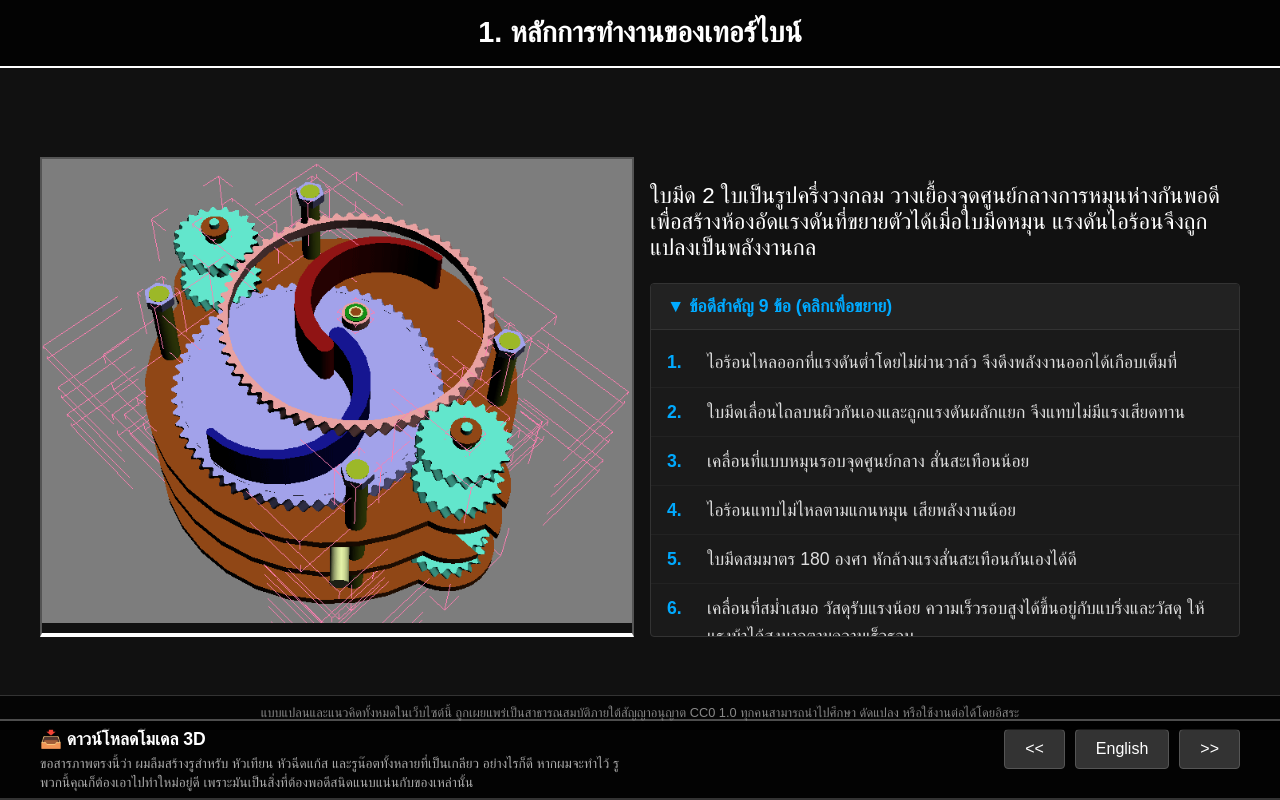
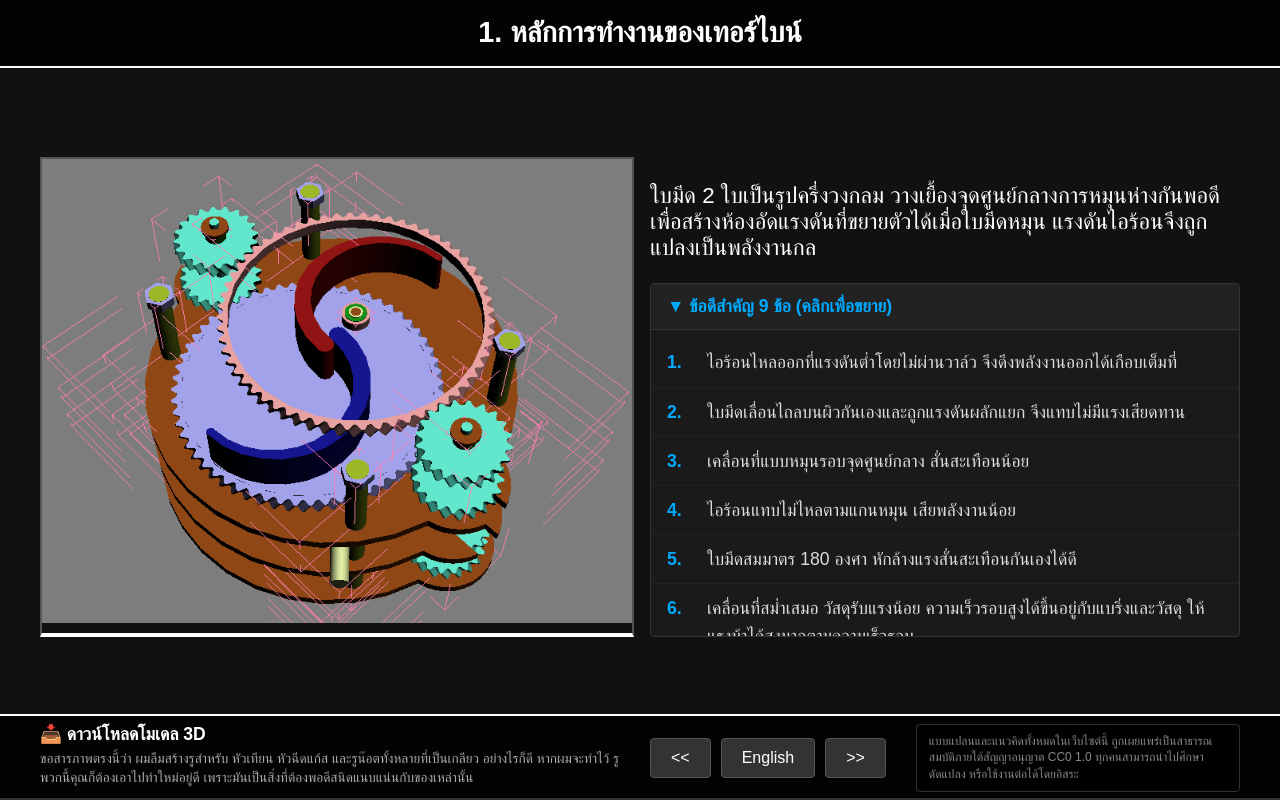
Before and after one commit to oodwebserv01/ExpanderGasTurbine, a React (Vite) app: page / in a window 1280 px wide. Built offline with nearby package versions, Linux system fonts and the light colour scheme.

Commit message:
feat: add CC0 license notice below nav buttons

```diff
--- a/src/App.jsx
+++ b/src/App.jsx
@@ -36,14 +36,14 @@ export default function App() {
           <button onClick={prev}>&lt;&lt;</button>
           <button onClick={toggleLang}>{lang === 'th' ? 'English' : 'ไทย'}</button>
           <button onClick={next}>&gt;&gt;</button>
+          <div className="license-notice">
+            {lang === 'th' ? (
+              'แบบแปลนและแนวคิดทั้งหมดในเว็บไซต์นี้ ถูกเผยแพร่เป็นสาธารณสมบัติภายใต้สัญญาอนุญาต CC0 1.0 ทุกคนสามารถนำไปศึกษา ดัดแปลง หรือใช้งานต่อได้โดยอิสระ'
+            ) : (
+              'All designs and concepts on this website are released into the public domain under the CC0 1.0 license. Anyone is free to study, modify, and use them for any purpose.'
+            )}
+          </div>
         </div>
-      </div>
-      <div className="license-notice">
-        {lang === 'th' ? (
-          'แบบแปลนและแนวคิดทั้งหมดในเว็บไซต์นี้ ถูกเผยแพร่เป็นสาธารณสมบัติภายใต้สัญญาอนุญาต CC0 1.0 ทุกคนสามารถนำไปศึกษา ดัดแปลง หรือใช้งานต่อได้โดยอิสระ'
-        ) : (
-          'All designs and concepts on this website are released into the public domain under the CC0 1.0 license. Anyone is free to study, modify, and use them for any purpose.'
-        )}
       </div>
     </>
   )
--- a/src/styles.css
+++ b/src/styles.css
@@ -208,17 +208,15 @@ p { font-size: 1.4em; }
 
 /* License Notice */
 .license-notice {
-  position: fixed;
-  bottom: 70px;
-  left: 0;
-  right: 0;
-  z-index: 10;
-  background: rgba(0, 0, 0, 0.7);
-  border-top: 1px solid #333;
-  padding: 8px 40px;
-  box-sizing: border-box;
-  text-align: center;
-  font-size: 0.8em;
+  margin-left: 20px;
+  padding: 8px 12px;
+  background: rgba(0, 0, 0, 0.5);
+  border: 1px solid #333;
+  border-radius: 4px;
+  font-size: 0.75em;
   color: #888;
   line-height: 1.4;
+  max-width: 300px;
+  text-align: left;
+  white-space: normal;
 }
```
